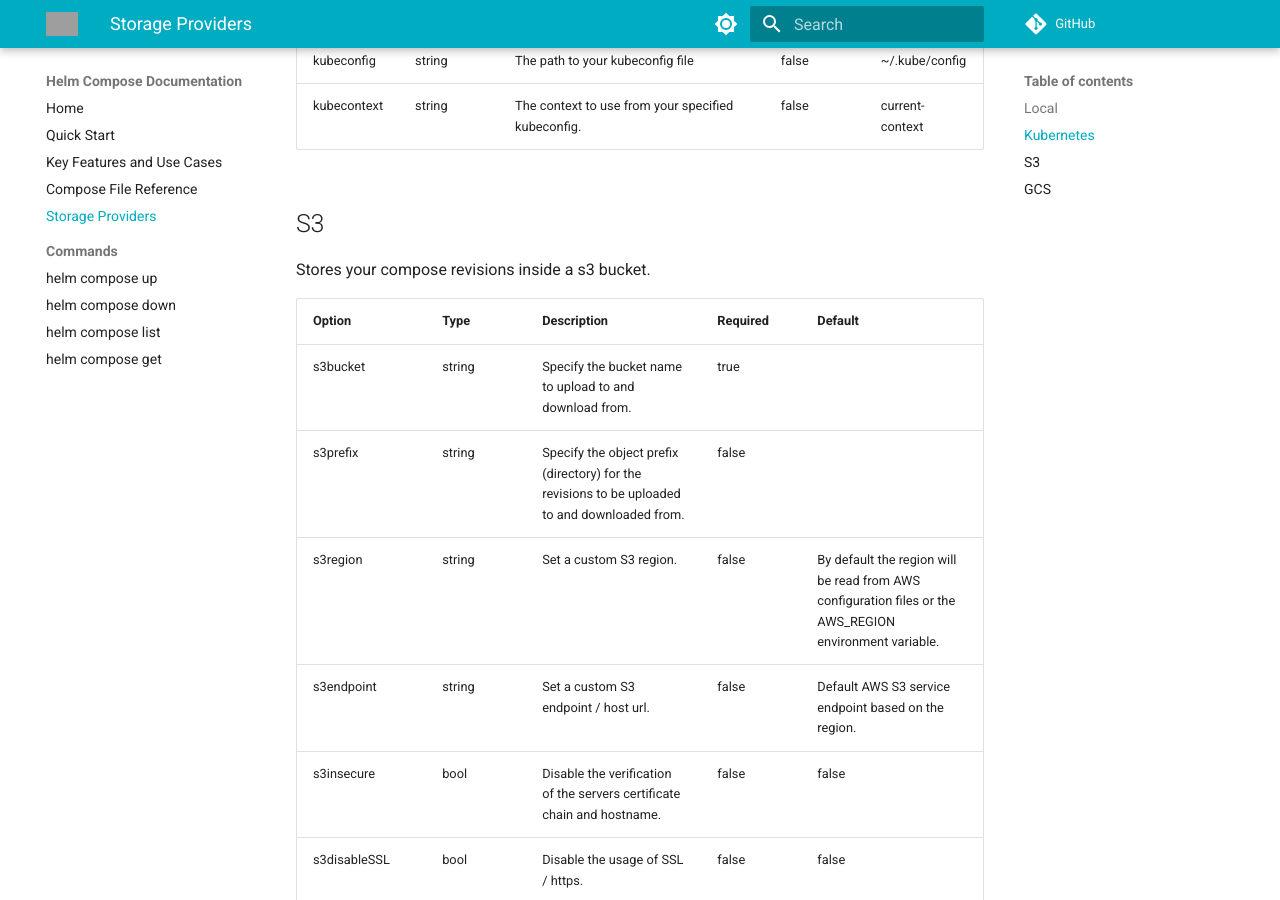
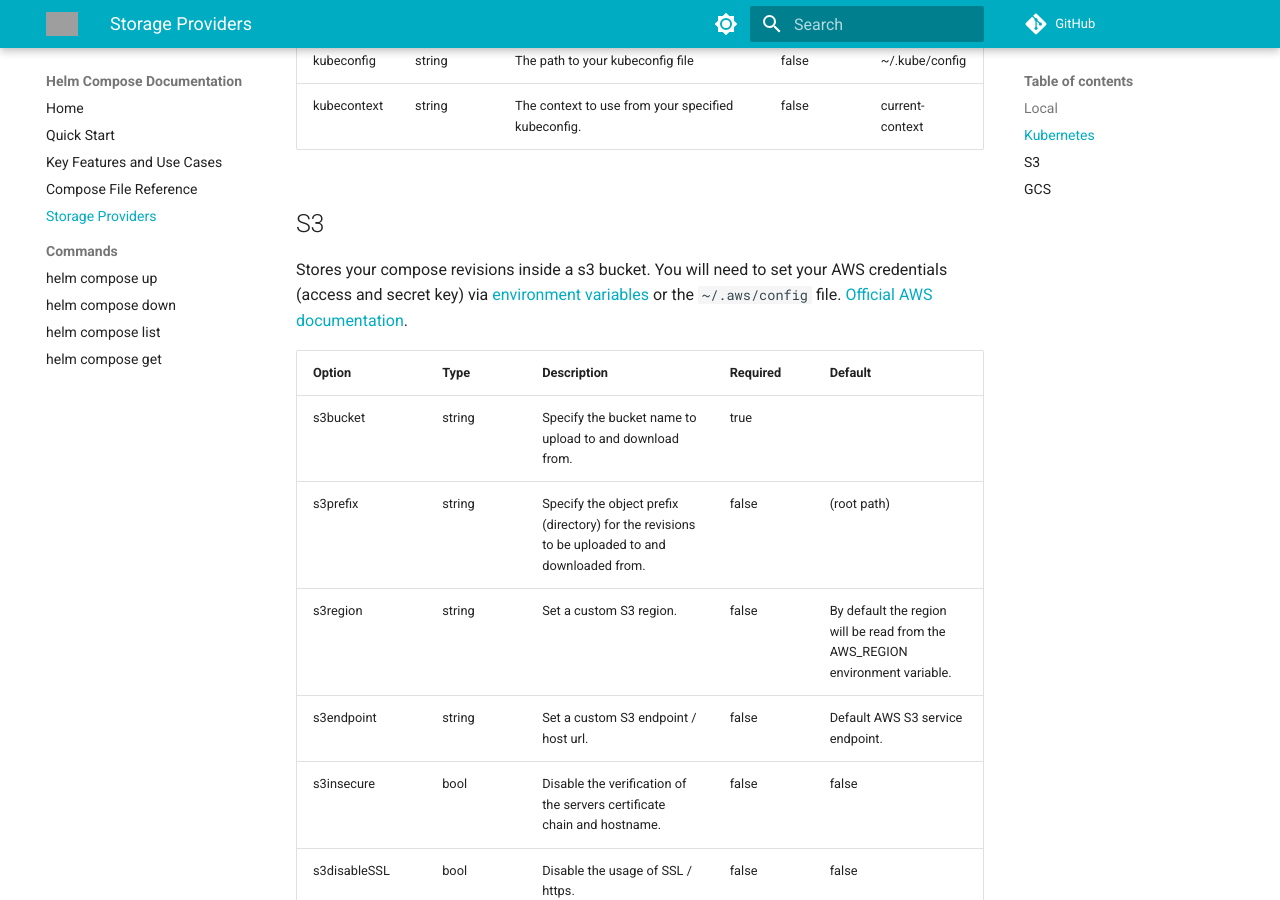
Before and after one commit to seacrew/helm-compose, an MkDocs documentation site: the page built from docs/storage-providers.md, in a window 1280 px wide and 900 px high, scrolled down 1040 px. Built offline with MkDocs 1.6.1 and Material for MkDocs 9.7.7, drawn with Linux system fonts in a browser that asks for light colours; comment, search, counter and statistics services are not loaded; the version menu is left out; grey boxes are pictures that could not be loaded.

Commit message:
update s3 documentation

```diff
--- a/docs/storage-providers.md
+++ b/docs/storage-providers.md
@@ -28,14 +28,15 @@ Stores your compose revisions similar to helm releases inside secrets in a kuber
 
 ## S3
 
-Stores your compose revisions inside a s3 bucket.
+Stores your compose revisions inside a s3 bucket. You will need to set your AWS credentials (access and secret key) via [environment variables](https://docs.aws.amazon.com/cli/latest/userguide/cli-configure-envvars.html) or the `~/.aws/config` file. [Official AWS documentation](https://docs.aws.amazon.com/cli/latest/userguide/cli-chap-configure.html).
+
 
 | Option           | Type   | Description                                                                                                | Required | Default                                                                                                 |
 | ---------------- | ------ | ---------------------------------------------------------------------------------------------------------- | -------- | ------------------------------------------------------------------------------------------------------- |
 | s3bucket         | string | Specify the bucket name to upload to and download from.                                                    | true     |                                                                                                         |
-| s3prefix         | string | Specify the object prefix (directory) for the revisions to be uploaded to and downloaded from.             | false    |                                                                                                         |
-| s3region         | string | Set a custom S3 region.                                                                                    | false    | By default the region will be read from AWS configuration files or the AWS_REGION environment variable. |
-| s3endpoint       | string | Set a custom S3 endpoint / host url.                                                                       | false    | Default AWS S3 service endpoint based on the region.                                                    |
+| s3prefix         | string | Specify the object prefix (directory) for the revisions to be uploaded to and downloaded from.             | false    | (root path)                                                                                             |
+| s3region         | string | Set a custom S3 region.                                                                                    | false    | By default the region will be read from the AWS_REGION environment variable.                            |
+| s3endpoint       | string | Set a custom S3 endpoint / host url.                                                                       | false    | Default AWS S3 service endpoint.                                                                        |
 | s3insecure       | bool   | Disable the verification of the servers certificate chain and hostname.                                    | false    | false                                                                                                   |
 | s3disableSSL     | bool   | Disable the usage of SSL / https.                                                                          | false    | false                                                                                                   |
 | s3forcePathStyle | bool   | Enforce to use path style. Especially useful for none AWS S3 provider which often only support path style. | false    | false                                                                                                   |
```
